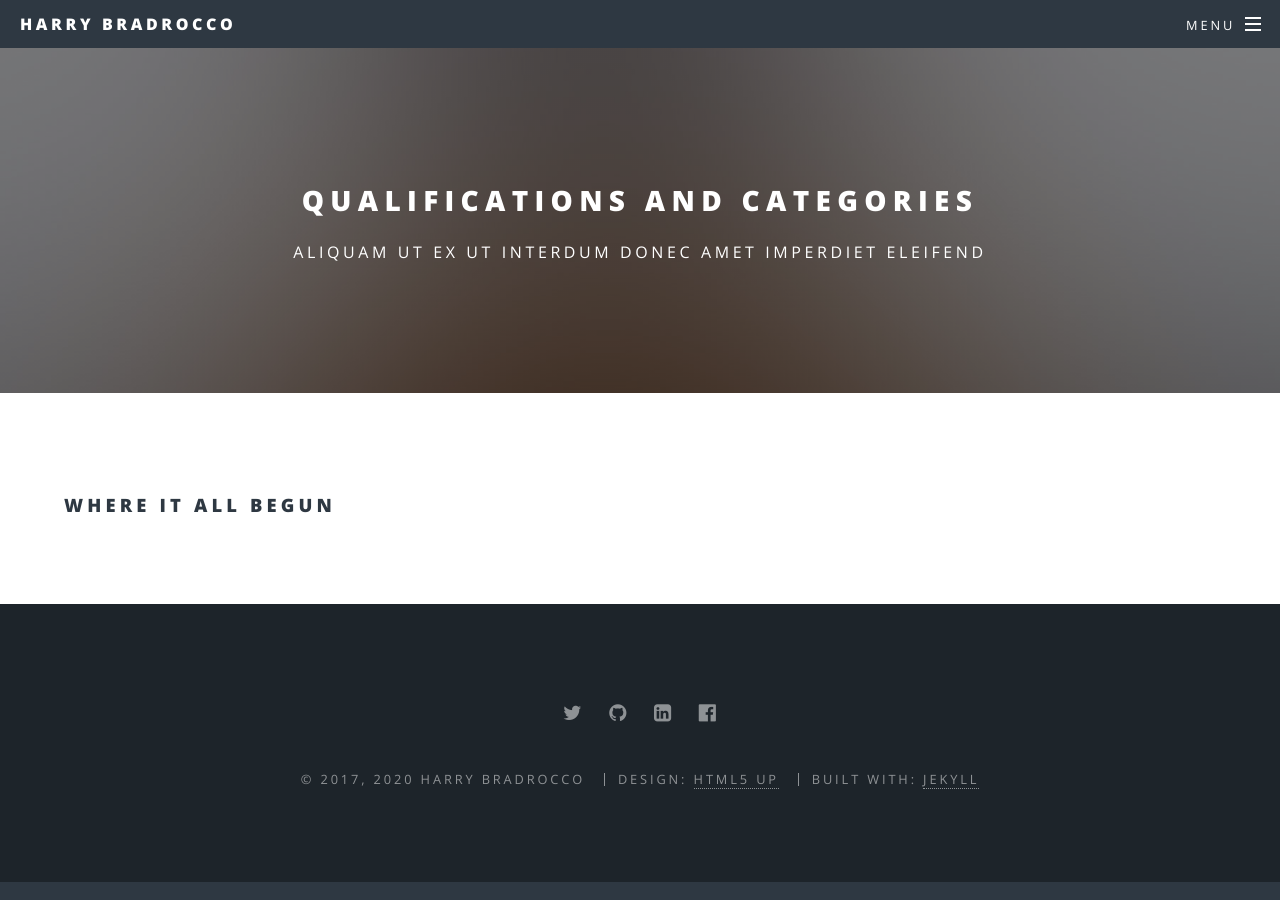
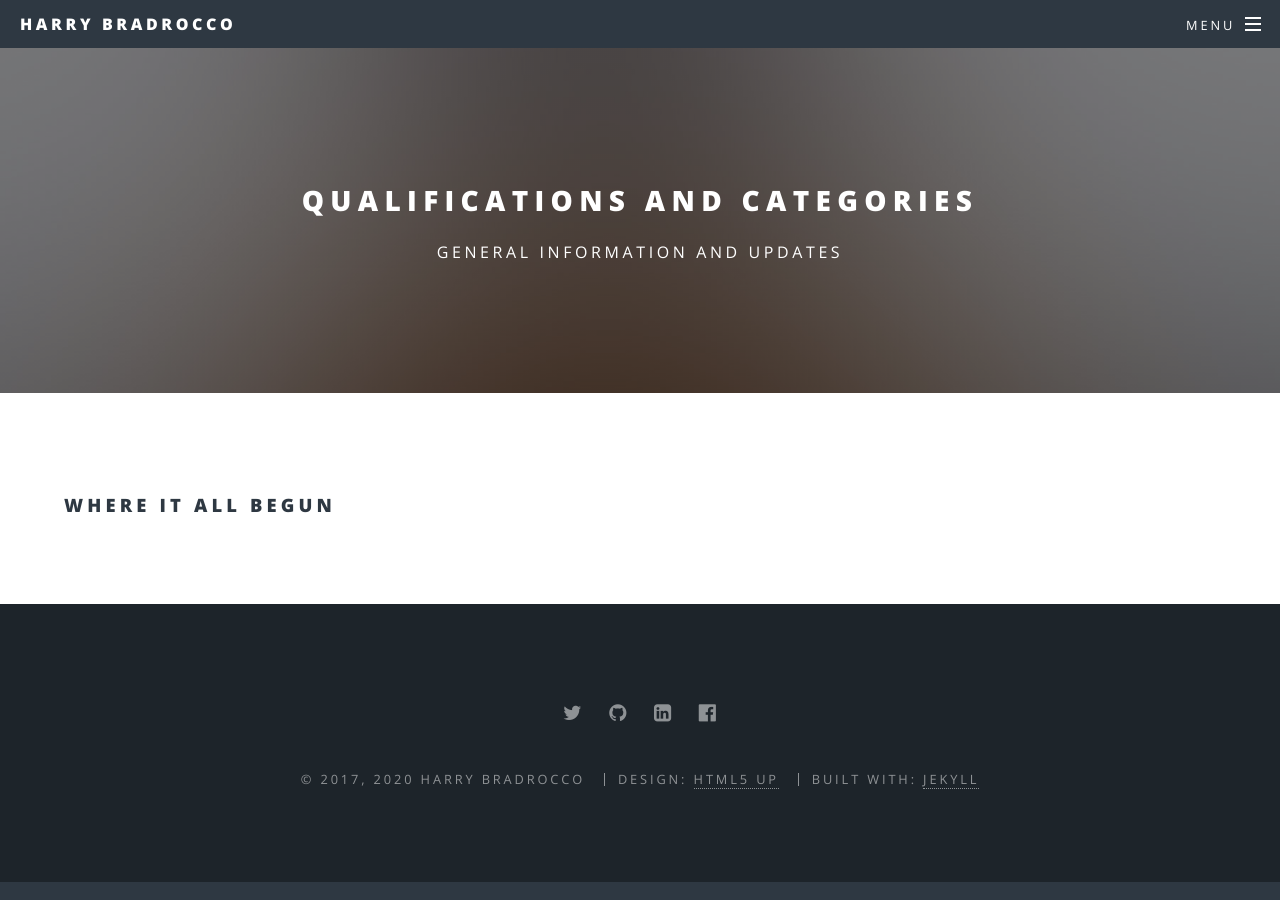
Before and after one commit to Harrybradrocco/Harrybradrocco.github.io, a Jekyll site: the page built from generic.html, in a window 1280 px wide. Built offline with Jekyll 4.4.1, drawn with Linux system fonts in a browser that asks for light colours.

Commit message:
Update page.html

```diff
--- a/_layouts/page.html
+++ b/_layouts/page.html
@@ -5,7 +5,7 @@ layout: default
 
   <header>
     <h2>{{ page.title }}</h2>
-    <p>Aliquam ut ex ut interdum donec amet imperdiet eleifend</p>
+    <p>General Information and Updates</p>
   </header>
 
   <section class="wrapper style5">
```
